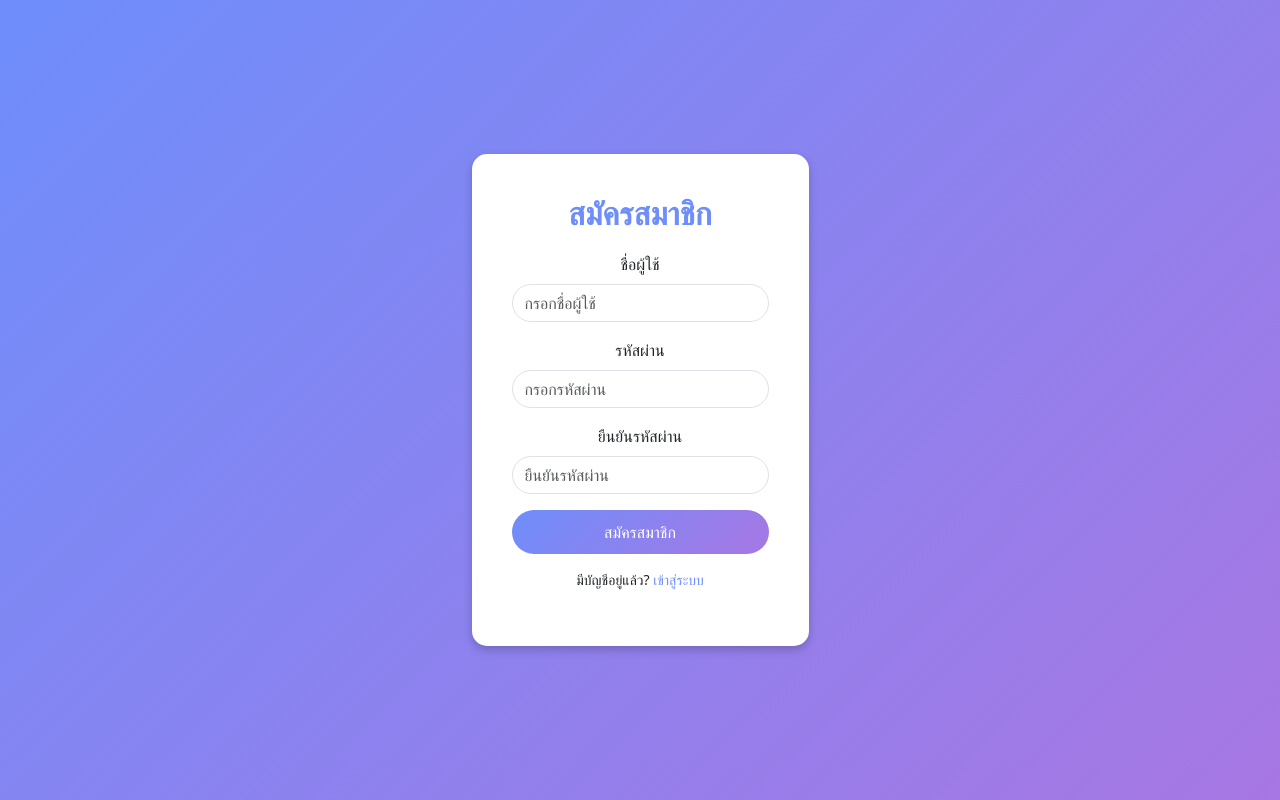
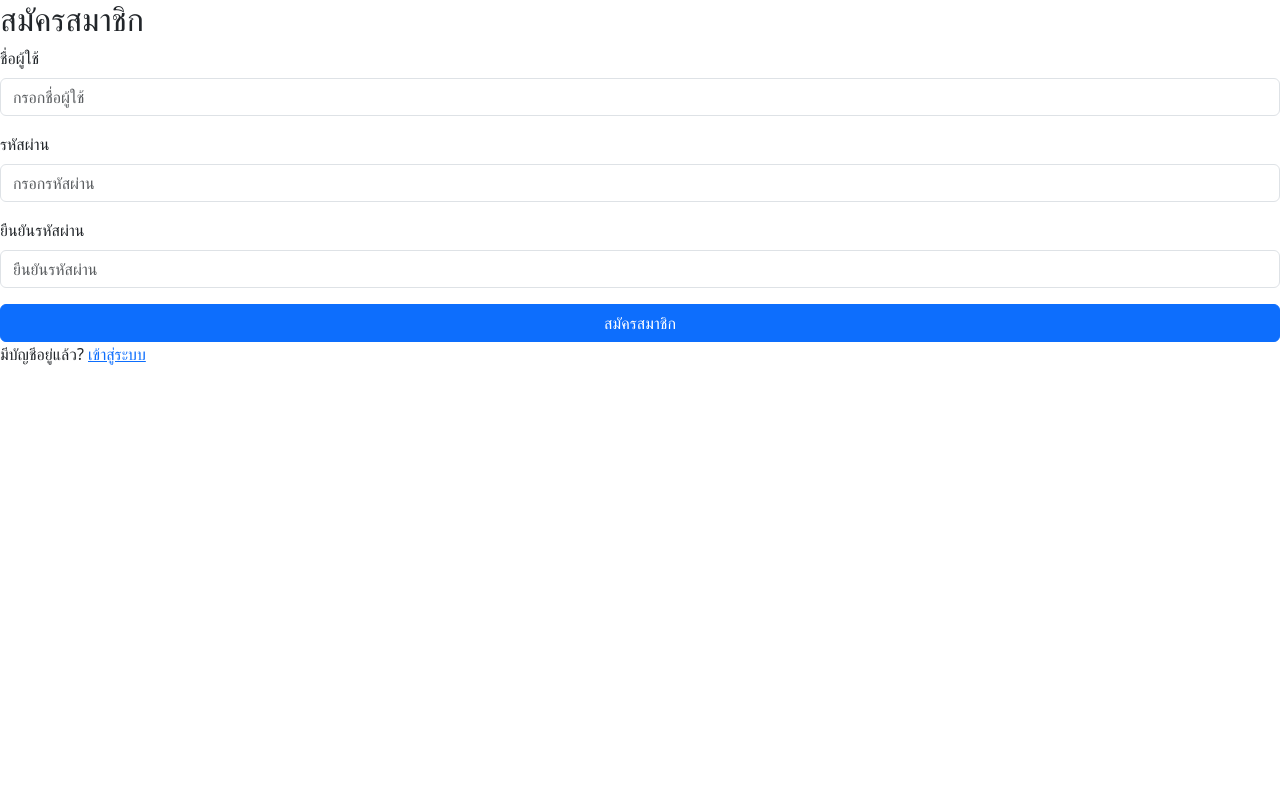
Before and after one commit to Achira03/Flask_Project, a Python web app: template Flask_project/templates/signup.html in a window 1280 px wide. Run offline with Jinja, Linux system fonts and the light colour scheme; the template is opened without the code that fills it, so the values that code supplies are empty, except form fields; form fields are guessed from the names that the template uses.

Commit message:
make feture for signup page

```diff
--- a/Flask_project/templates/signup.html
+++ b/Flask_project/templates/signup.html
@@ -5,53 +5,6 @@
     <meta name="viewport" content="width=device-width, initial-scale=1.0">
     <title>สมัครสมาชิก | ระบบแจ้งปัญหาภายในคณะ</title>
     <link href="https://cdn.jsdelivr.net/npm/bootstrap@5.3.0/dist/css/bootstrap.min.css" rel="stylesheet">
-    <style>
-        body {
-            background: linear-gradient(135deg, #6e8efb, #a777e3);
-            height: 100vh;
-            display: flex;
-            align-items: center;
-            justify-content: center;
-        }
-        .signup-container {
-            max-width: 450px;
-            padding: 40px;
-            background: white;
-            border-radius: 15px;
-            box-shadow: 0px 4px 10px rgba(0, 0, 0, 0.2);
-            text-align: center;
-        }
-        .signup-container h2 {
-            margin-bottom: 20px;
-            color: #6e8efb;
-            font-weight: bold;
-        }
-        .form-control {
-            border-radius: 25px;
-        }
-        .btn-primary {
-            background: linear-gradient(135deg, #6e8efb, #a777e3);
-            border: none;
-            border-radius: 25px;
-            padding: 10px;
-            font-size: 16px;
-            transition: 0.3s;
-        }
-        .btn-primary:hover {
-            background: linear-gradient(135deg, #5a78e2, #8b61d5);
-        }
-        .footer-link {
-            margin-top: 15px;
-            font-size: 14px;
-        }
-        .footer-link a {
-            color: #6e8efb;
-            text-decoration: none;
-        }
-        .footer-link a:hover {
-            text-decoration: underline;
-        }
-    </style>
 </head>
 <body>
 
```
